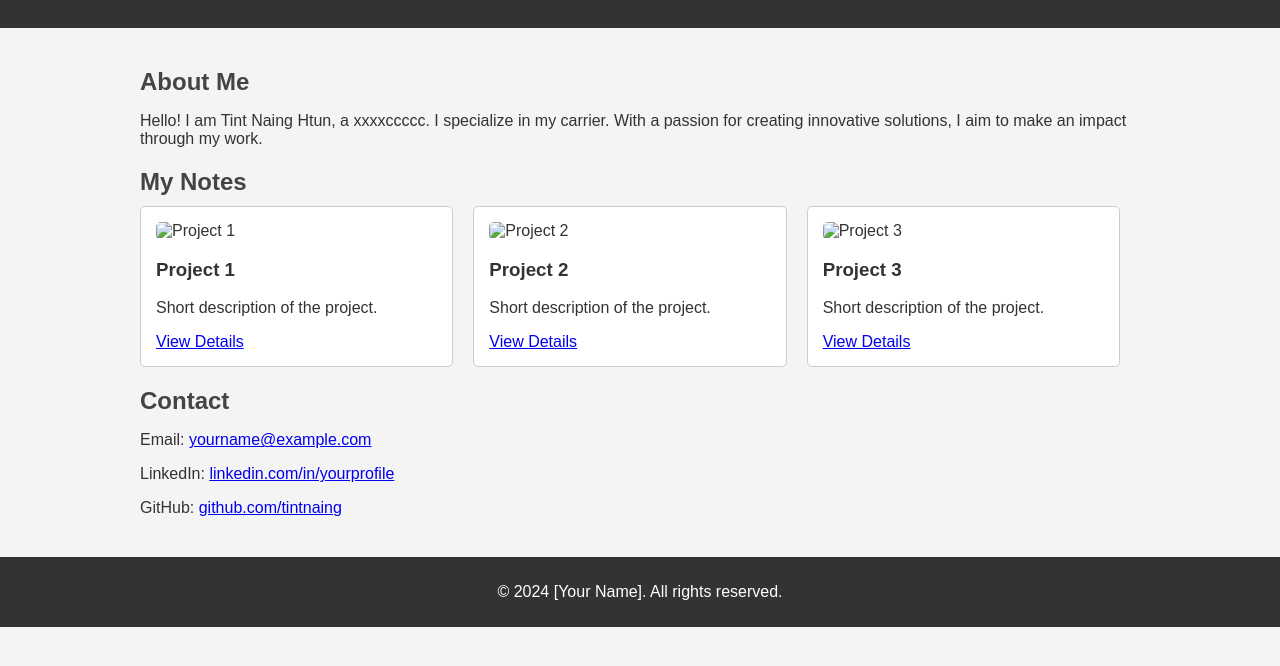
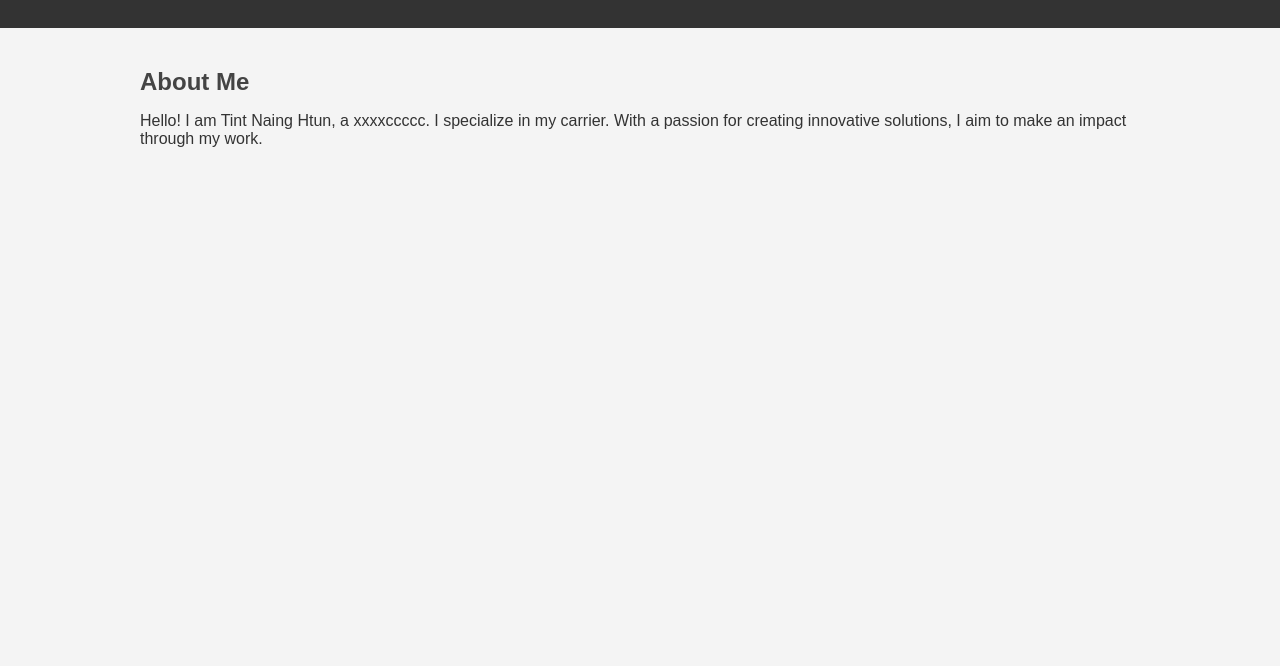
Before and after one commit to tintnaing/tintnaing.github.io, a plain HTML site: page index.html in a window 1280 px wide. Shown: the part 98-764 px from the top of the page. Drawn offline with Linux system fonts and the light colour scheme.

Commit message:
Update index.html
Signed-off-by: tintnaing <tnh.dsa53@gmail.com>

```diff
--- a/index.html
+++ b/index.html
@@ -97,41 +97,7 @@
         <p>Hello! I am Tint Naing Htun, a xxxxccccc. I specialize in my carrier. With a passion for creating innovative solutions, I aim to make an impact through my work.</p>
     </section>
 
-    <section id="projects">
-        <h2>My Notes</h2>
-        <div class="projects">
-            <div class="project">
-                <img src="project1.jpg" alt="Project 1">
-                <h3>Project 1</h3>
-                <p>Short description of the project.</p>
-                <a href="#">View Details</a>
-            </div>
-            <div class="project">
-                <img src="project2.jpg" alt="Project 2">
-                <h3>Project 2</h3>
-                <p>Short description of the project.</p>
-                <a href="#">View Details</a>
-            </div>
-            <div class="project">
-                <img src="project3.jpg" alt="Project 3">
-                <h3>Project 3</h3>
-                <p>Short description of the project.</p>
-                <a href="#">View Details</a>
-            </div>
-        </div>
-    </section>
 
-    <section id="contact">
-        <h2>Contact</h2>
-        <p>Email: <a href="mailto: tnh.dsa53@gmail.com">yourname@example.com</a></p>
-        <p>LinkedIn: <a href="https://linkedin.com/in/yourprofile" target="_blank">linkedin.com/in/yourprofile</a></p>
-        <p>GitHub: <a href="https://github.com/tintnaing" target="_blank">github.com/tintnaing</a></p>
-    </section>
-</div>
-
-<footer class="footer">
-    <p>&copy; 2024 [Your Name]. All rights reserved.</p>
-</footer>
 
 </body>
 </html>
```
